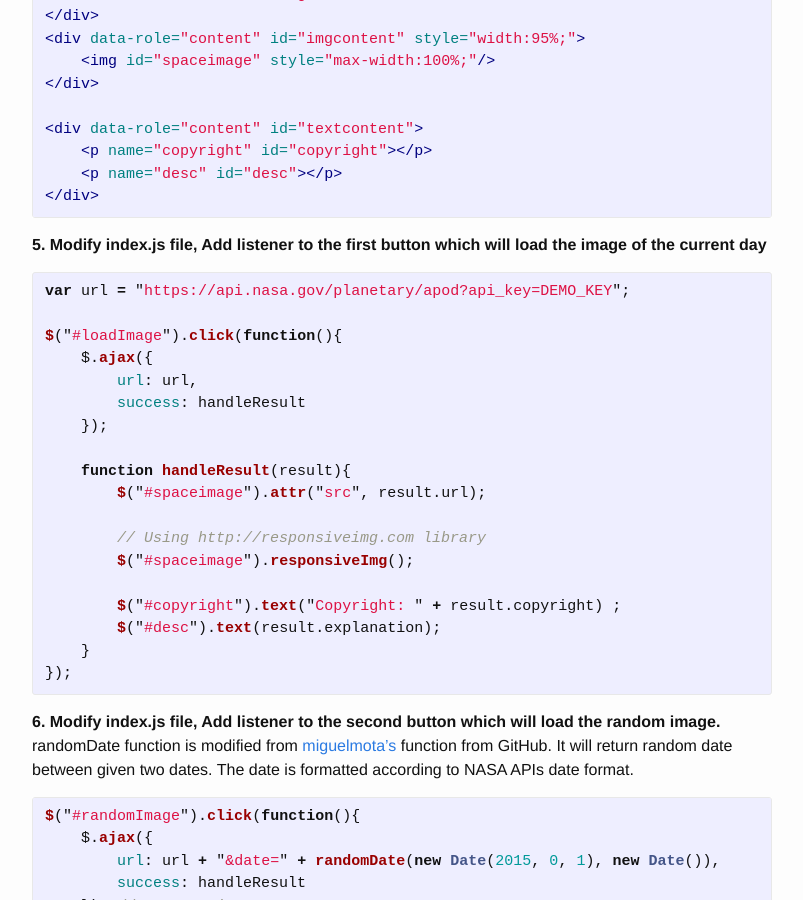
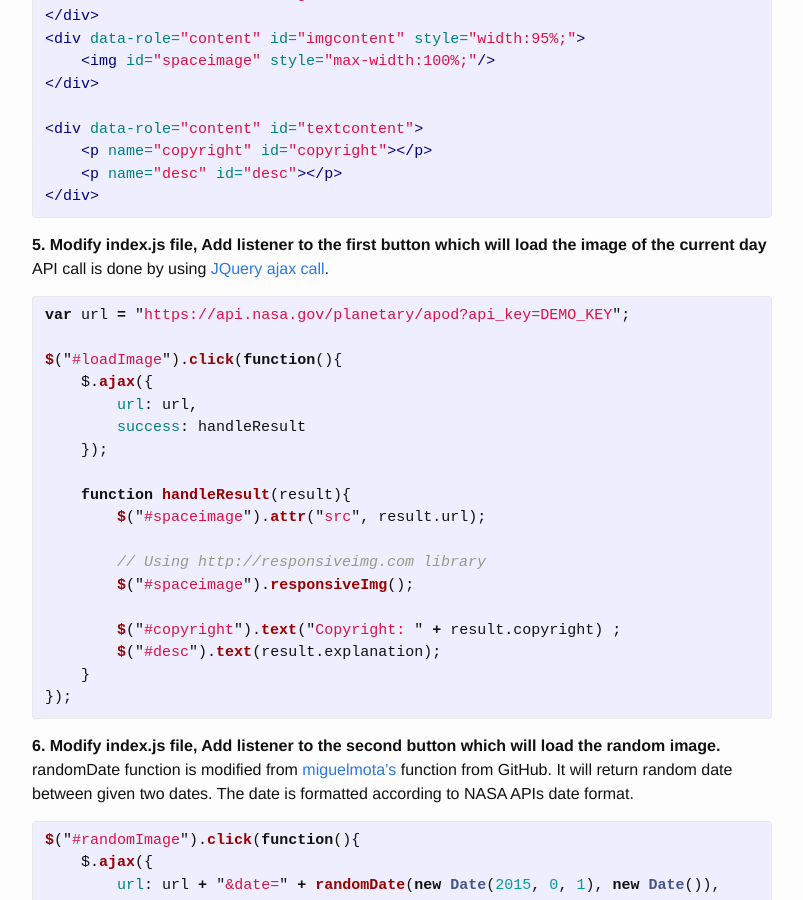
Before and after one commit to juhahinkula/juhahinkula.github.io, a Jekyll site: the page built from _posts/2016-05-20-welcome-to-jekyll.markdown, in a window 1280 px wide and 900 px high, scrolled down 1818 px. Shown: the whole window, without its empty margins (238-1041 px from the left). Built offline with Jekyll 4.4.1, drawn with Linux system fonts in a browser that asks for light colours.

Commit message:
modifying first blog

```diff
--- a/_posts/2016-05-20-welcome-to-jekyll.markdown
+++ b/_posts/2016-05-20-welcome-to-jekyll.markdown
@@ -62,6 +62,7 @@ Follow the [Get Started](https://cordova.apache.org/#getstarted) instructions fr
 {% endhighlight %}
 
 **5. Modify index.js file, Add listener to the first button which will load the image of the current day**
+API call is done by using [JQuery ajax call](http://api.jquery.com/jquery.ajax/).
 
 {% highlight javascript %}
 var url = "https://api.nasa.gov/planetary/apod?api_key=DEMO_KEY";
```
